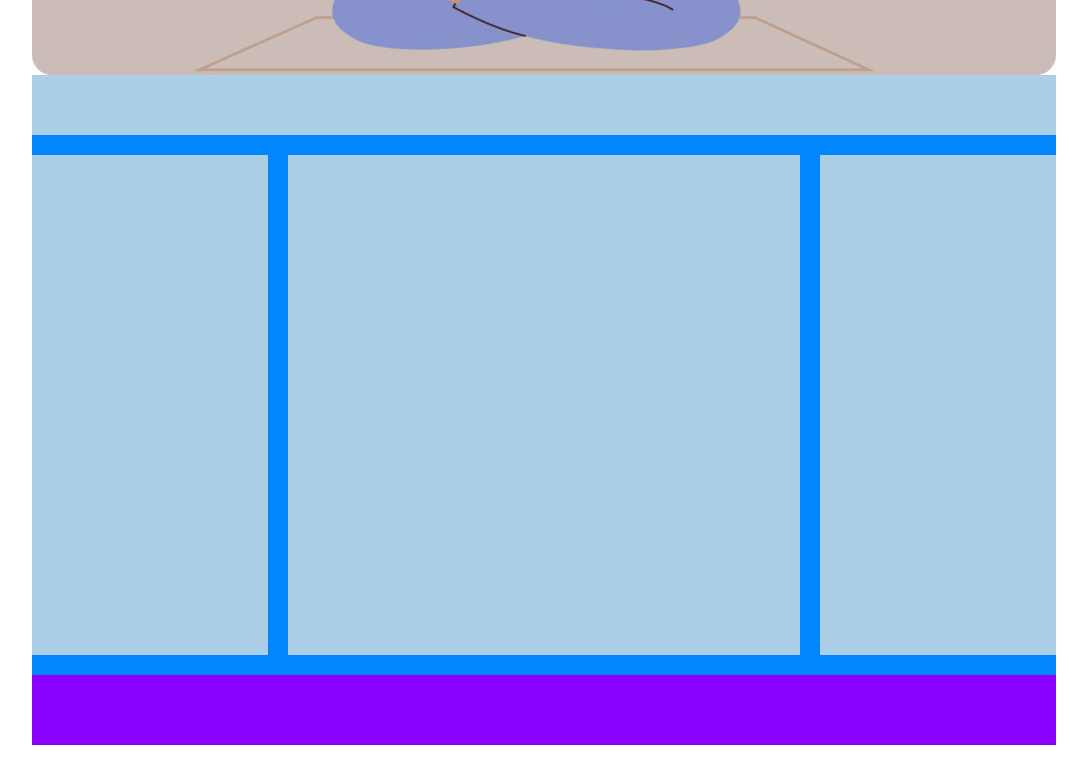
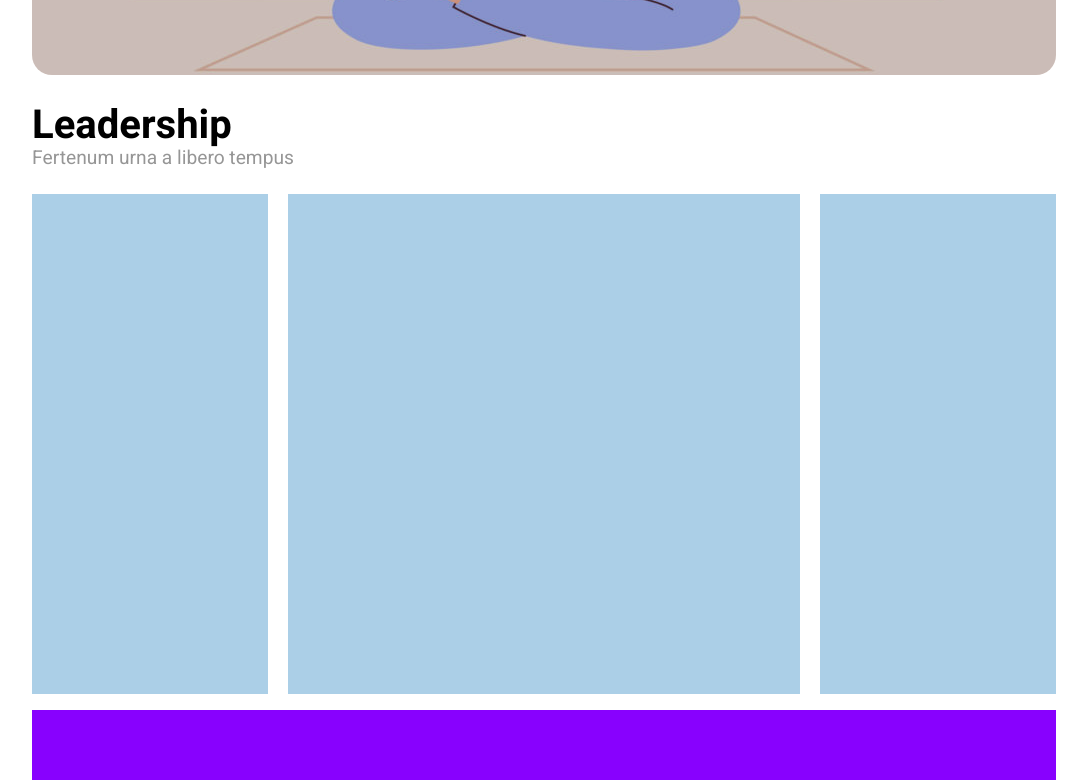
Before and after one commit to Ennio-M/htmlcss-wp, a plain HTML site: page index.html in a window 1280 px wide. Shown: the part 609-1389 px from the top of the page, without its empty margins (96-1183 px from the left). Before the commit the page ends 1354 px from the top, so only its background shows below. Drawn offline with Linux system fonts and the light colour scheme.

Commit message:
index: aggiunto titolo

```diff
--- a/css/style.css
+++ b/css/style.css
@@ -25,6 +25,9 @@
 }
 .bg-lightblue{
     background-color: #ABCFE7;
+}
+main{
+    height: 600px;
 }
 
 /*elementi della pagina*/
@@ -89,6 +92,19 @@ nav ul li a{
 .banner-text p{
     font-weight: 300;
 }
+.title{
+    margin-top: 35px;
+    margin-bottom: 20px;
+    line-height: 2em;
+}
+.title h2{
+    font-size: 2.5em;
+}
+.title p{
+    font-size: 1.2em;
+    font-weight: 400;
+    color: #969696;
+}
 
 
 
@@ -97,13 +113,7 @@ nav ul li a{
 
 
 
-main{
-    height: 600px;
-}
-.info{
-    height: 10%;
-    margin-bottom: 20px;
-}
+
 .box{
     width: 50%;
     height: 500px;
--- a/index.html
+++ b/index.html
@@ -38,10 +38,13 @@
     <!-- /Intestazione -->
 
     <!-- Corpo principale -->
-    <main class="container bg-blue clearfix">
-        <div class="info bg-lightblue">
-
+    <main class="container clearfix">
+        <!-- Titolo -->
+        <div class="title">
+            <h2>Leadership</h2>
+            <p>Fertenum urna a libero tempus</p>
         </div>
+        <!-- Box -->
         <div class="box side-box left bg-lightblue">
 
         </div>
```
